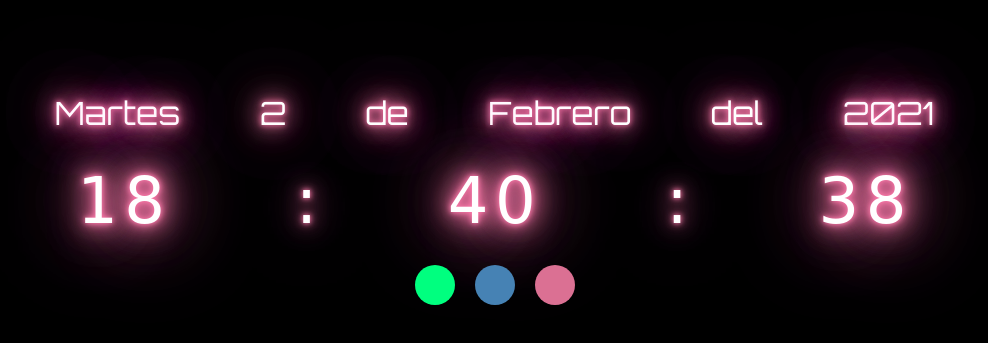
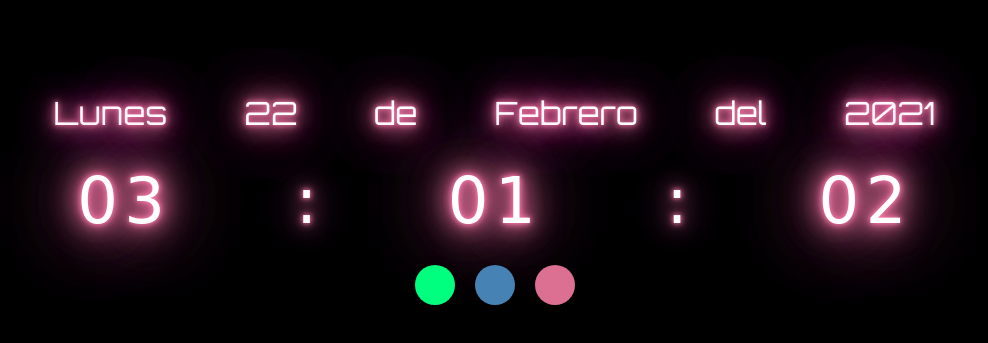
Before and after one commit to silmedina/Reloj, a plain HTML site: page index.html in a window 1280 px wide. Shown: the part 203-546 px from the top of the page, without its empty margins (145-1133 px from the left). Drawn offline with nearby package versions, Linux system fonts and the light colour scheme; a web font is replaced by a local one.

Commit message:
se agrego la funcionalidad del reloj

```diff
--- a/index.html
+++ b/index.html
@@ -12,19 +12,19 @@
     <main class="d-flex justify-content-center align-items-center">
         <section class="w-75 pink">
             <article class="d-flex justify-content-around flex-wrap fecha">
-                <p>Martes</p>
-                <p>2</p>
+                <p id="diaSemana">Martes</p>
+                <p id="numDia">2</p>
                 <p>de</p>
-                <p>Febrero</p>
+                <p id="mes">Febrero</p>
                 <p>del</p>
-                <p>2021</p>
+                <p id="anio">2021</p>
             </article>
             <article class="d-flex justify-content-around flex-wrap hora">
-                <p>18</p>
+                <p id="hora">18</p>
                 <p>:</p>
-                <p>40</p>
+                <p id="minutos">40</p>
                 <p>:</p>
-                <p>38</p>
+                <p id="segundos">38</p>
             </article>
             <article class="text-center">
                 <button class="btn btn-green boton"></button>
--- a/js/app.js
+++ b/js/app.js
@@ -0,0 +1,45 @@
+function obtenerFecha(){
+    let fecha = new Date();
+    let horas = fecha.getHours();
+    let minutos = fecha.getMinutes();
+    let segundos = fecha.getSeconds();
+
+    console.log(horas + ':' +minutos+ ':' +segundos)
+
+    //traer los elementos p correspondientes
+    let pHoras = document.getElementById('hora'),
+        pMinutos = document.getElementById('minutos'),
+        pSegundos = document.getElementById('segundos'),
+        pDiaSemana = document.querySelector('#diaSemana'),
+        pNumDia = document.querySelector('#numDia'),
+        pMes = document.querySelector('#mes'),
+        pAnio = document.querySelector('#anio');
+
+
+     //asignar los valores de la fecha
+     let semana = ['Domingo','Lunes','Martes','Miercoles','Jueves','Viernes','Sabado'];
+     pDiaSemana.innerHTML = semana[fecha.getDay()];
+     pNumDia.innerHTML = fecha.getDate();
+
+     //asiganr los valores del mes
+     let meses = ['Enero','Febrero','Marzo','Abril','Mayo','Junio','Julio','Agosto','Septiembre','Octubre','Noviembre','Diciembre'];
+     pMes.innerHTML = meses[fecha.getMonth()];
+
+     pAnio.innerHTML = fecha.getFullYear();
+
+     //Asignar los valores de la hora
+     if(segundos < 10){
+         segundos = '0'+ segundos
+     }
+     if(minutos < 10){
+         minutos = '0'+ minutos
+     }
+     if(horas < 10){
+         horas = '0'+ horas
+     }
+     pHoras.innerHTML = horas;
+     pMinutos.innerHTML = minutos;
+     pSegundos.innerHTML = segundos;
+}
+
+window.setInterval(obtenerFecha,1000);
```
